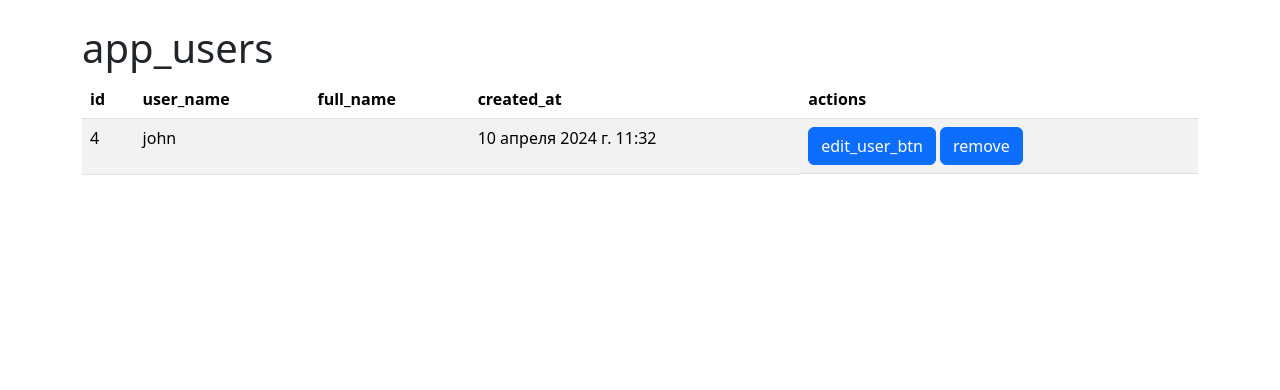
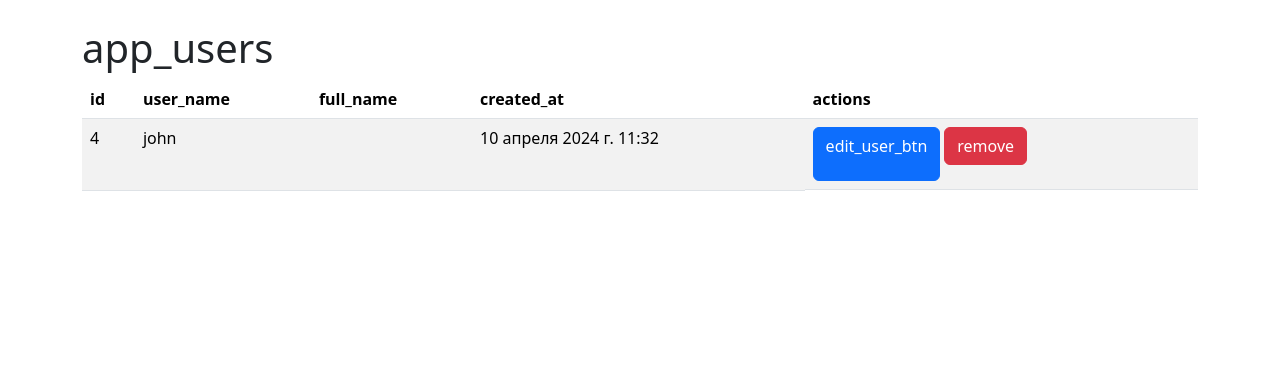
Before and after one commit to poweredbyskx/python-project-52, a Django app: page /users/ in a window 1280 px wide. Shown: the part 56-446 px from the top of the page. Run offline with Django 5.2, Linux system fonts and the light colour scheme; data comes from the database, SQL or seed files in the repository; some libraries are stand-ins or nearby versions.

Commit message:
финальные правки

```diff
--- a/task_manager/users/templates/users/index.html
+++ b/task_manager/users/templates/users/index.html
@@ -24,7 +24,14 @@
                     <td>{{ user.date_joined }}</td>
                     <td class="d-flex">
                         <a href="{% url 'users:user_update' user.id %}" class="btn btn-primary me-1">{% translate 'edit_user_btn' %}</a>
-                        <a href="{% url 'users:user_delete' user.id %}" class="btn btn-primary me-1">{% translate 'remove' %}</a>
+
+                        <form method="post" action="{% url 'users:user_delete' user.id %}" style="display:inline;">
+                            {% csrf_token %}
+                            <button type="submit" class="btn btn-danger">
+                                {% translate 'remove' %}
+                            </button>
+                        </form>
+
                     </td>
                 </tr>
             {% endfor %}
```
